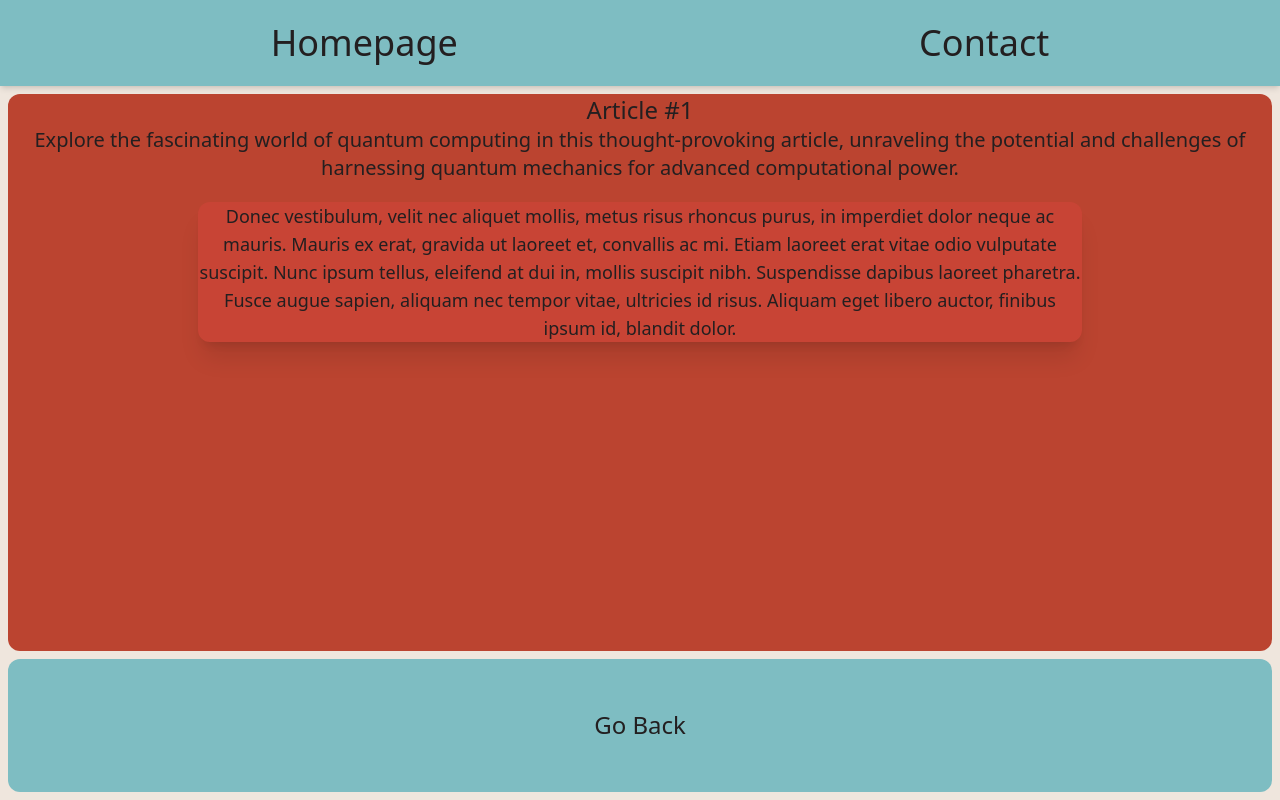
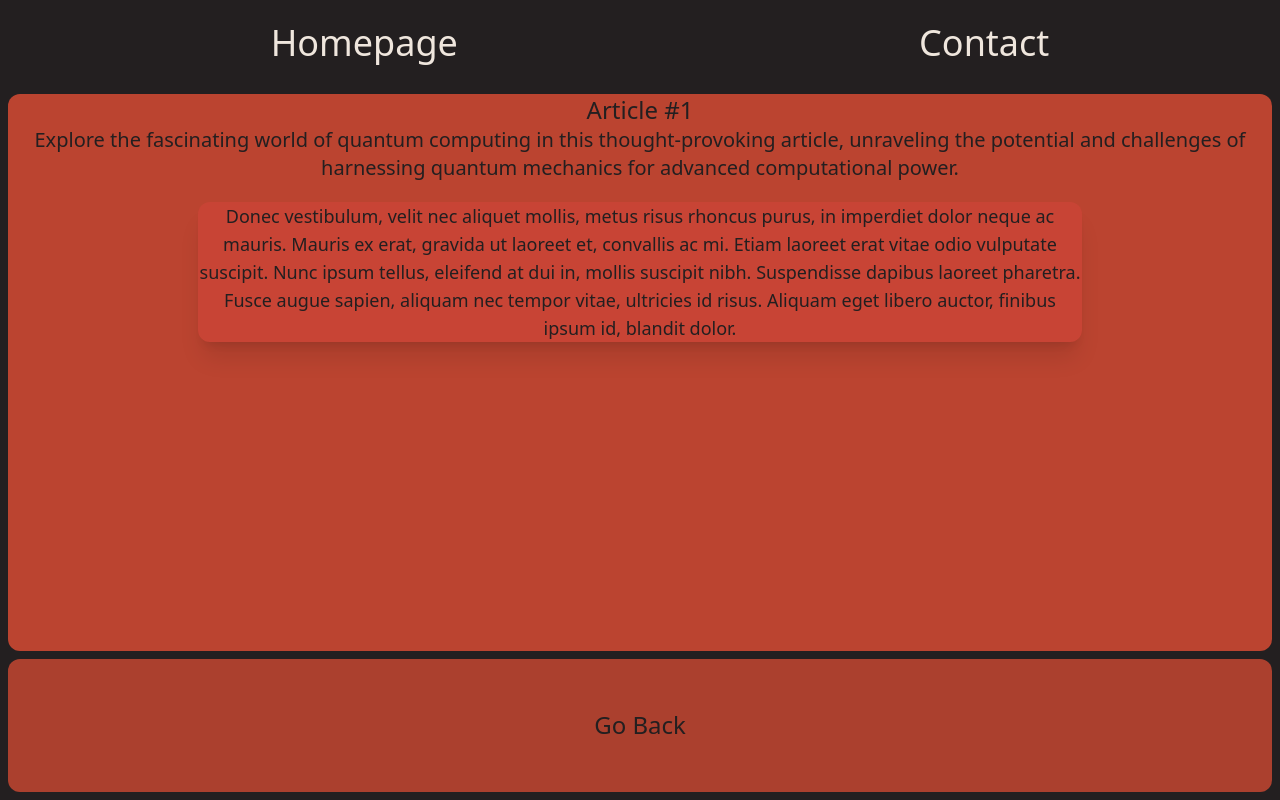
Before and after one commit to jakubhajduk53/breaking-news, a React (Create React App) app: page / in a window 1280 px wide. Both pictures are taken after a click on the element 322 px from the left and 123 px from the top of the page. Built offline with nearby package versions, Linux system fonts and the light colour scheme.

Commit message:
style: update entire project colours

```diff
--- a/src/components/FullArticle.js
+++ b/src/components/FullArticle.js
@@ -9,7 +9,7 @@ function FullArticle({ value, onClick }) {
         </p>
       </div>
       <div
-        className="w-full h-full flex items-center justify-center row-span-1 col-span-4 bg-verdigris hover:bg-verdigris/90 rounded-xl text-center text-2xl cursor-pointer"
+        className="w-full h-full flex items-center justify-center row-span-1 col-span-4 bg-persian-red/90 hover:bg-persian-red/80 rounded-xl text-center text-2xl cursor-pointer"
         onClick={onClick}
       >
         Go Back
--- a/src/components/Header.js
+++ b/src/components/Header.js
@@ -2,7 +2,7 @@ import RouterLink from "./RouterLink";
 
 function Header() {
   return (
-    <div className="w-full h-24 bg-verdigris shadow-md text-4xl flex items-center justify-around pl-10">
+    <div className="w-full h-24 bg-raisin-black text-linen shadow-md text-4xl flex items-center justify-around pl-10">
       <RouterLink name="Homepage" href="/" />
       <RouterLink name="Contact" href="/contact" />
     </div>
--- a/src/pages/MainPage.js
+++ b/src/pages/MainPage.js
@@ -95,7 +95,7 @@ function MainPage() {
   ];
 
   return (
-    <div className="w-full h-full">
+    <div className="w-full h-full bg-raisin-black text-raisin-black">
       {!isOpened ? (
         <div className="h-full grid grid-rows-5 grid-cols-4 justify-items-center place-content-center p-2 gap-2">
           {articles.map((article) => {
```
